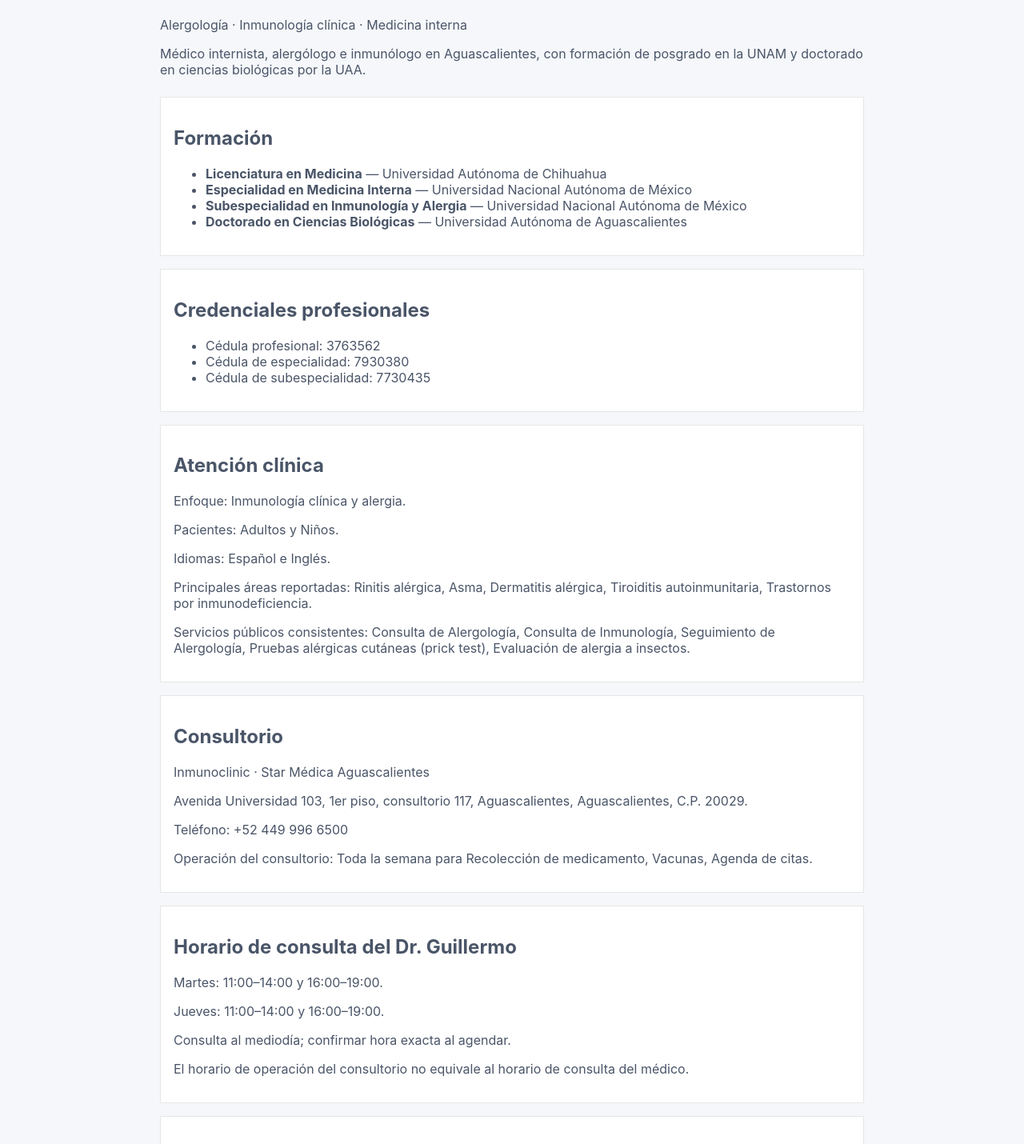
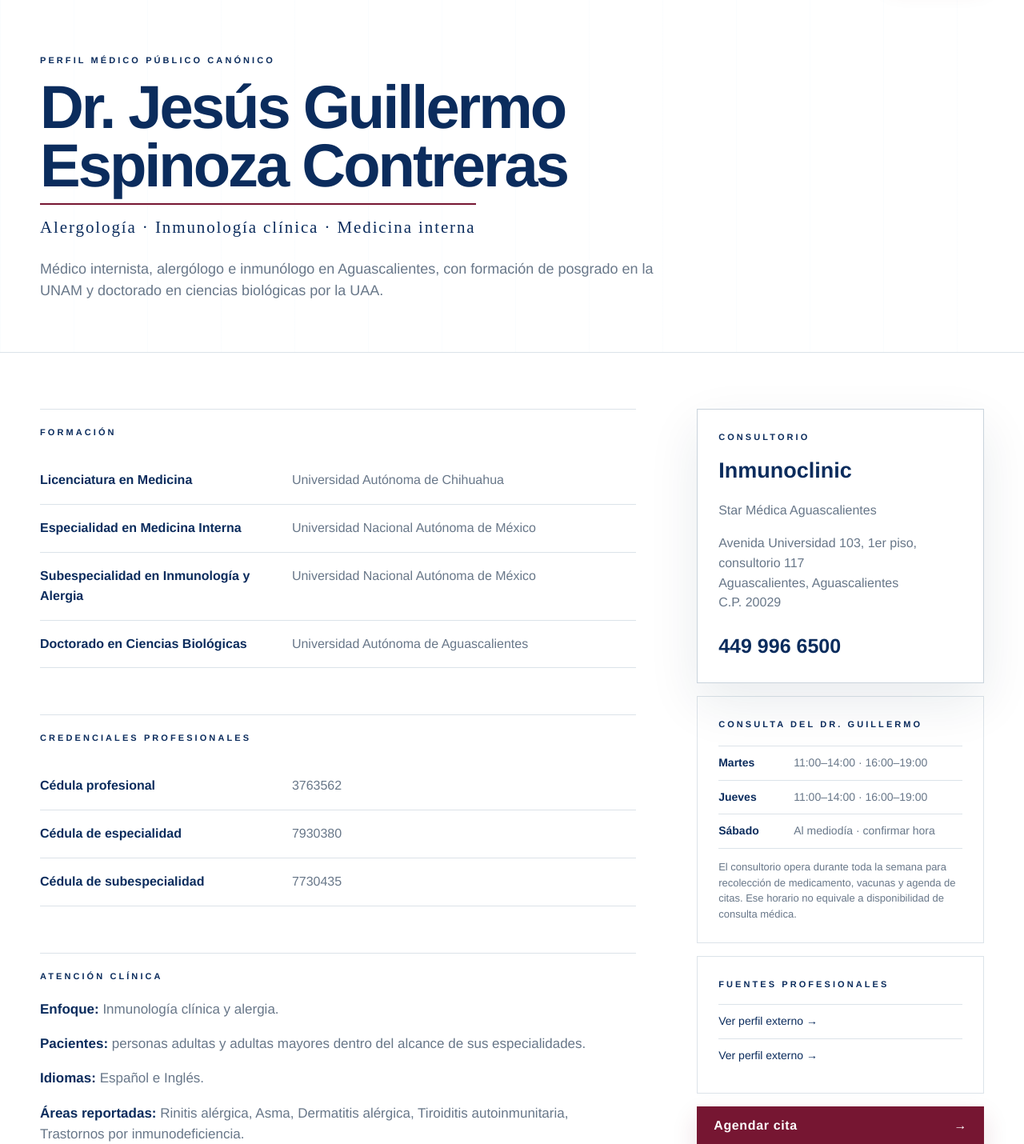
Before and after one commit to Aptymok/clinical-portal, a Next.js app: page /dr-jesus-guillermo-espinoza-contreras in a window 1280 px wide. Shown: the part 100-1530 px from the top of the page at 80% size. Built offline with nearby package versions, Linux system fonts and the light colour scheme; no server answers.

Commit message:
design: align public physician profile with Inmunoclinic identity

```diff
--- a/src/app/dr-jesus-guillermo-espinoza-contreras/page.tsx
+++ b/src/app/dr-jesus-guillermo-espinoza-contreras/page.tsx
@@ -1,4 +1,6 @@
 import type { Metadata } from 'next'
+import PublicHeader from '@/components/PublicHeader'
+import PublicFooter from '@/components/PublicFooter'
 import { canonicalSiteUrl, publicPhysician } from '@/config/public-physician'
 
 const siteUrl = canonicalSiteUrl()
@@ -55,106 +57,119 @@ export default function PhysicianPage() {
   }
 
   return (
-    <main className="container page" style={{ maxWidth: 880 }}>
+    <div className="public-site">
+      <PublicHeader />
+      <main className="public-profile-page">
         <script
           type="application/ld+json"
           dangerouslySetInnerHTML={{ __html: JSON.stringify(structuredData) }}
         />
 
-      <p className="eyebrow">Perfil médico público canónico</p>
-      <h1>{publicPhysician.name}</h1>
-      <p>{publicPhysician.specialties.join(' · ')}</p>
-      <p>{publicPhysician.description}</p>
-
-      <section className="card" style={{ marginTop: 24 }}>
-        <h2>Formación</h2>
-        <ul>
-          {publicPhysician.education.map((item) => (
-            <li key={`${item.institution}-${item.program}`}>
-              <strong>{item.program}</strong> — {item.institution}
-            </li>
-          ))}
-        </ul>
+        <section className="public-profile-hero">
+          <div className="public-shell">
+            <div className="public-section-kicker">PERFIL MÉDICO PÚBLICO CANÓNICO</div>
+            <h1 className="public-profile-h1">{publicPhysician.name}</h1>
+            <div className="public-profile-specialties">
+              {publicPhysician.specialties.join(' · ')}
+            </div>
+            <p className="public-profile-summary">{publicPhysician.description}</p>
+          </div>
         </section>
 
-      <section className="card" style={{ marginTop: 16 }}>
-        <h2>Credenciales profesionales</h2>
-        <ul>
-          {publicPhysician.credentials.map((credential) => (
-            <li key={credential.value}>
-              {credential.label}: {credential.value}
-            </li>
+        <section className="public-profile-body">
+          <div className="public-shell public-profile-grid">
+            <div className="public-profile-main">
+              <section className="public-profile-block">
+                <div className="public-section-kicker">FORMACIÓN</div>
+                <div className="public-profile-rows">
+                  {publicPhysician.education.map((item) => (
+                    <div className="public-profile-row" key={`${item.institution}-${item.program}`}>
+                      <strong>{item.program}</strong>
+                      <span>{item.institution}</span>
+                    </div>
                   ))}
-        </ul>
+                </div>
               </section>
 
-      <section className="card" style={{ marginTop: 16 }}>
-        <h2>Atención clínica</h2>
-        <p>Enfoque: {publicPhysician.focus}.</p>
-        <p>Pacientes: {publicPhysician.patients.join(' y ')}.</p>
-        <p>Idiomas: {publicPhysician.languages.join(' e ')}.</p>
-        <p>
-          Principales áreas reportadas: {publicPhysician.conditions.join(', ')}.
-        </p>
-        <p>
-          Servicios públicos consistentes: {publicPhysician.services.join(', ')}.
-        </p>
+              <section className="public-profile-block">
+                <div className="public-section-kicker">CREDENCIALES PROFESIONALES</div>
+                <div className="public-profile-rows">
+                  {publicPhysician.credentials.map((credential) => (
+                    <div className="public-profile-row" key={credential.value}>
+                      <strong>{credential.label}</strong>
+                      <span>{credential.value}</span>
+                    </div>
+                  ))}
+                </div>
               </section>
 
-      <section className="card" style={{ marginTop: 16 }}>
-        <h2>Consultorio</h2>
-        <p>{publicPhysician.clinicName} · {publicPhysician.locationName}</p>
-        <p>
-          {publicPhysician.address.streetAddress}, {publicPhysician.address.addressLocality},{' '}
-          {publicPhysician.address.addressRegion}, C.P. {publicPhysician.address.postalCode}.
-        </p>
-        <p>Teléfono: {publicPhysician.telephone}</p>
-        <p>
-          Operación del consultorio: {publicPhysician.clinicOperations.availability} para{' '}
-          {publicPhysician.clinicOperations.purposes.join(', ')}.
-        </p>
+              <section className="public-profile-block">
+                <div className="public-section-kicker">ATENCIÓN CLÍNICA</div>
+                <div className="public-profile-copy">
+                  <p><strong>Enfoque:</strong> {publicPhysician.focus}.</p>
+                  <p><strong>Pacientes:</strong> personas adultas y adultas mayores dentro del alcance de sus especialidades.</p>
+                  <p><strong>Idiomas:</strong> {publicPhysician.languages.join(' e ')}.</p>
+                  <p><strong>Áreas reportadas:</strong> {publicPhysician.conditions.join(', ')}.</p>
+                  <p><strong>Servicios públicos consistentes:</strong> {publicPhysician.services.join(', ')}.</p>
+                </div>
               </section>
 
-      <section className="card" style={{ marginTop: 16 }}>
-        <h2>Horario de consulta del Dr. Guillermo</h2>
-        <p>Martes: 11:00–14:00 y 16:00–19:00.</p>
-        <p>Jueves: 11:00–14:00 y 16:00–19:00.</p>
-        <p>{publicPhysician.physicianConsultationSchedule.saturday.description}</p>
-        <p>
-          El horario de operación del consultorio no equivale al horario de consulta del médico.
-        </p>
-      </section>
-
-      <section className="card" style={{ marginTop: 16 }}>
-        <h2>Actividad académica</h2>
+              <section className="public-profile-block">
+                <div className="public-section-kicker">ACTIVIDAD ACADÉMICA</div>
+                <div className="public-profile-copy">
                   <p>
                     Publicación identificada:{' '}
                     <a href={publicPhysician.publication.url} rel="noopener noreferrer">
                       {publicPhysician.publication.title}
                     </a>
                   </p>
+                </div>
               </section>
+            </div>
 
-      <section className="card" style={{ marginTop: 16 }}>
-        <h2>Fuentes profesionales relacionadas</h2>
-        <ul>
+            <aside className="public-profile-aside">
+              <div className="public-glass public-profile-factbox">
+                <div className="public-section-kicker">CONSULTORIO</div>
+                <h2>{publicPhysician.clinicName}</h2>
+                <p>{publicPhysician.locationName}</p>
+                <p>
+                  {publicPhysician.address.streetAddress}<br />
+                  {publicPhysician.address.addressLocality}, {publicPhysician.address.addressRegion}<br />
+                  C.P. {publicPhysician.address.postalCode}
+                </p>
+                <a className="public-profile-phone" href="tel:+524499966500">449 996 6500</a>
+              </div>
+
+              <div className="public-profile-factbox public-profile-factbox-plain">
+                <div className="public-section-kicker">CONSULTA DEL DR. GUILLERMO</div>
+                <div className="public-profile-hours">
+                  <div><strong>Martes</strong><span>11:00–14:00 · 16:00–19:00</span></div>
+                  <div><strong>Jueves</strong><span>11:00–14:00 · 16:00–19:00</span></div>
+                  <div><strong>Sábado</strong><span>Al mediodía · confirmar hora</span></div>
+                </div>
+                <p className="public-profile-note">
+                  El consultorio opera durante toda la semana para recolección de medicamento,
+                  vacunas y agenda de citas. Ese horario no equivale a disponibilidad de consulta médica.
+                </p>
+              </div>
+
+              <div className="public-profile-factbox public-profile-factbox-plain">
+                <div className="public-section-kicker">FUENTES PROFESIONALES</div>
+                <div className="public-profile-links">
                   {publicPhysician.externalProfiles.map((url) => (
-            <li key={url}>
-              <a href={url} rel="me noopener noreferrer">
-                {url}
+                    <a key={url} href={url} rel="me noopener noreferrer">
+                      Ver perfil externo →
                     </a>
-            </li>
                   ))}
-        </ul>
-      </section>
+                </div>
+              </div>
 
-      <section className="card" style={{ marginTop: 16 }}>
-        <h2>Agenda</h2>
-        <p>
-          La disponibilidad se publica únicamente desde fuentes de calendario autorizadas y
-          reconciliadas. No se infieren horarios a partir de directorios externos.
-        </p>
+              <a className="public-cta public-profile-cta" href="tel:+524499966500">Agendar cita <span>→</span></a>
+            </aside>
+          </div>
         </section>
       </main>
+      <PublicFooter />
+    </div>
   )
 }
--- a/src/styles/public.css
+++ b/src/styles/public.css
@@ -212,3 +212,63 @@
   .public-footer-grid{grid-template-columns:1fr;gap:20px}
   .public-footer-bottom{flex-direction:column}
 }
+
+.public-profile-page{background:#fff}
+.public-profile-hero{
+  border-bottom:1px solid var(--public-line);
+  background:
+    linear-gradient(90deg,rgba(105,185,235,.03) 1px,transparent 1px),
+    #fff;
+  background-size:92px 92px;
+  padding:74px 0 62px;
+}
+.public-profile-h1{
+  margin:14px 0 10px;color:var(--public-navy);
+  font-family:"Louvetica","Helvetica Neue",Helvetica,Arial,sans-serif;
+  font-size:clamp(44px,6vw,76px);line-height:.96;letter-spacing:-.04em;font-weight:900;
+  max-width:950px;
+}
+.public-profile-specialties{
+  font-family:"Antique Light","Times New Roman",Georgia,serif;
+  color:var(--public-navy);letter-spacing:.09em;font-size:21px;
+  padding-top:12px;border-top:2px solid var(--public-burgundy);width:max-content;max-width:100%;
+}
+.public-profile-summary{max-width:820px;margin:22px 0 0;color:var(--public-muted);font-size:18px}
+.public-profile-body{padding:70px 0 88px}
+.public-profile-grid{display:grid;grid-template-columns:minmax(0,1.35fr) minmax(320px,.65fr);gap:76px;align-items:start}
+.public-profile-main{display:grid;gap:58px}
+.public-profile-block{border-top:1px solid var(--public-line);padding-top:20px}
+.public-profile-rows{margin-top:22px;border-bottom:1px solid var(--public-line)}
+.public-profile-row{display:grid;grid-template-columns:minmax(220px,.8fr) 1.2fr;gap:28px;padding:17px 0;border-top:1px solid var(--public-line)}
+.public-profile-row:first-child{border-top:0}
+.public-profile-row strong{color:var(--public-navy)}
+.public-profile-row span{color:var(--public-muted)}
+.public-profile-copy{margin-top:20px;color:var(--public-muted);font-size:17px}
+.public-profile-copy strong{color:var(--public-navy)}
+.public-profile-copy a{color:var(--public-burgundy)!important;text-decoration:underline;text-decoration-thickness:1px;text-underline-offset:3px}
+.public-profile-aside{position:sticky;top:118px;display:grid;gap:16px}
+.public-profile-factbox{padding:26px}
+.public-profile-factbox h2{margin:13px 0 2px;color:var(--public-navy);font-size:27px}
+.public-profile-factbox p{color:var(--public-muted)}
+.public-profile-phone{display:inline-block;margin-top:6px;color:var(--public-navy)!important;font-size:25px;font-weight:900}
+.public-profile-factbox-plain{border:1px solid var(--public-line);background:#fff}
+.public-profile-hours{margin-top:18px;border-top:1px solid var(--public-line)}
+.public-profile-hours>div{display:grid;grid-template-columns:82px 1fr;gap:12px;padding:10px 0;border-bottom:1px solid var(--public-line);font-size:14px}
+.public-profile-hours strong{color:var(--public-navy)}
+.public-profile-hours span{color:var(--public-muted)}
+.public-profile-note{font-size:13px;line-height:1.5;margin-bottom:0}
+.public-profile-links{display:grid;margin-top:16px}
+.public-profile-links a{padding:10px 0;border-top:1px solid var(--public-line);color:var(--public-navy)!important;font-size:14px}
+.public-profile-cta{width:100%}
+
+@media (max-width:900px){
+  .public-profile-grid{grid-template-columns:1fr;gap:48px}
+  .public-profile-aside{position:static}
+}
+@media (max-width:620px){
+  .public-profile-hero{padding:48px 0 42px}
+  .public-profile-h1{font-size:44px}
+  .public-profile-specialties{font-size:17px;width:auto}
+  .public-profile-body{padding:48px 0 64px}
+  .public-profile-row{grid-template-columns:1fr;gap:4px}
+}
```
Lines whose indentation alone changed are shown as unchanged.
